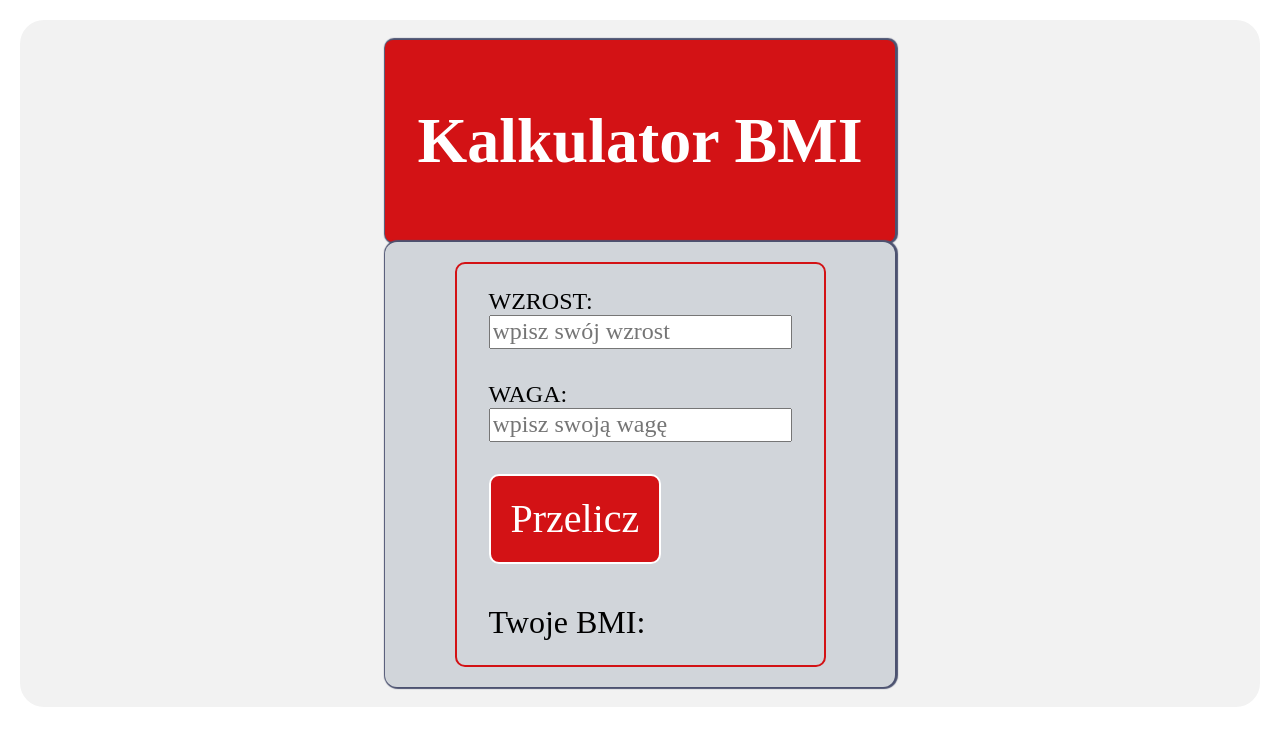
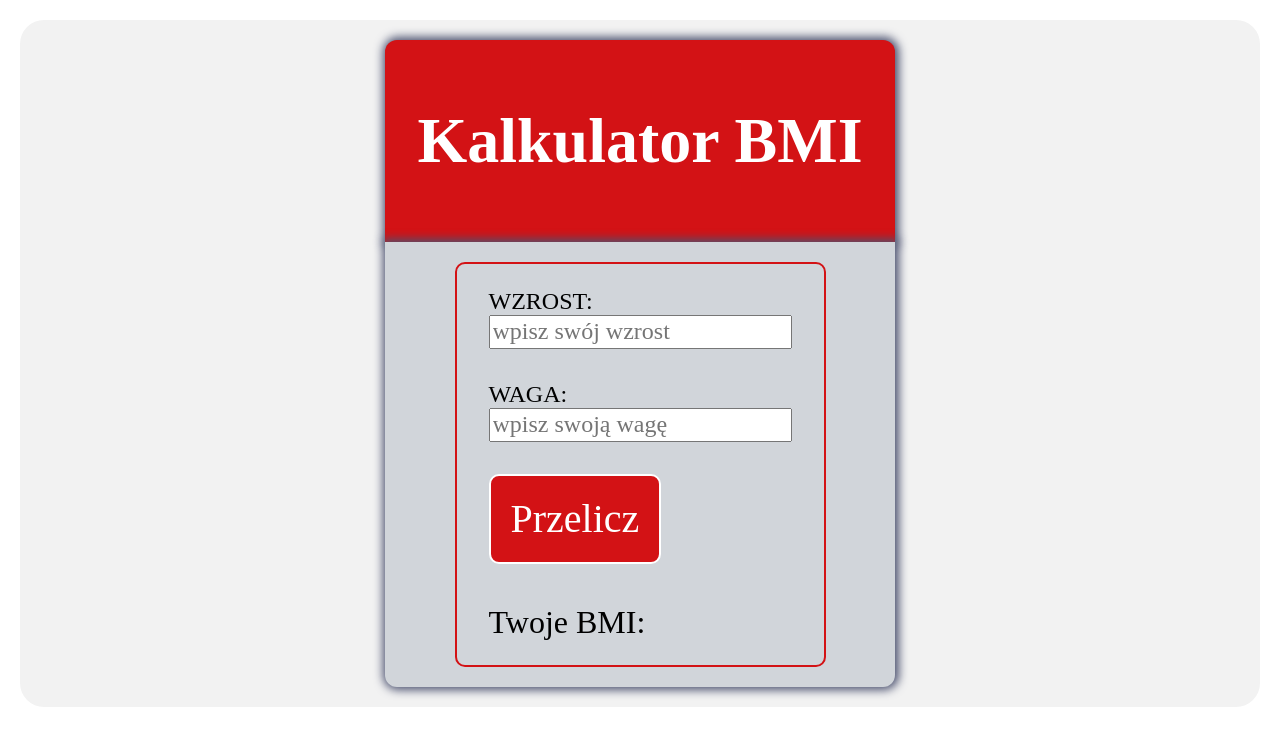
Before and after one commit to DawidGaski/BMI-calculator-react, a React (Create React App) app: page / in a window 1280 px wide. Shown: the top 746 px of the page. Built offline with nearby package versions, Linux system fonts and the light colour scheme.

Commit message:
corrected border-radius and new box-shadow

```diff
--- a/src/Components/Header/styled.js
+++ b/src/Components/Header/styled.js
@@ -3,10 +3,12 @@ import styled from "styled-components";
 export const Header = styled.header`
   padding: 32px;
   max-width: 1080px;
-  border-radius: 8px;
+  border-radius: 12px;
+  border-bottom-left-radius: 0px;
+  border-bottom-right-radius: 0px;
   background: ${({ theme }) => theme.color.thunderBird};
   color: ${({ theme }) => theme.color.white};
-  box-shadow: 1px 0px 1px 2px ${({ theme }) => theme.color.fiord};
+  box-shadow: 1px 0px 10px 3px ${({ theme }) => theme.color.fiord};
 `;
 
 export const Headline = styled.h1`
--- a/src/Components/Section/styled.js
+++ b/src/Components/Section/styled.js
@@ -5,7 +5,9 @@ export const Section = styled.section`
   max-width: 1080px;
   background: ${({ theme }) => theme.color.iron};
   border-radius: 12px;
-  box-shadow: 1px 0px 1px 2px ${({ theme }) => theme.color.fiord};
+  border-top-left-radius: 0px;
+  border-top-right-radius: 0px;
+  box-shadow: 1px 0px 10px 3px ${({ theme }) => theme.color.fiord};
   display: grid;
   justify-content: center;
 `;
```
